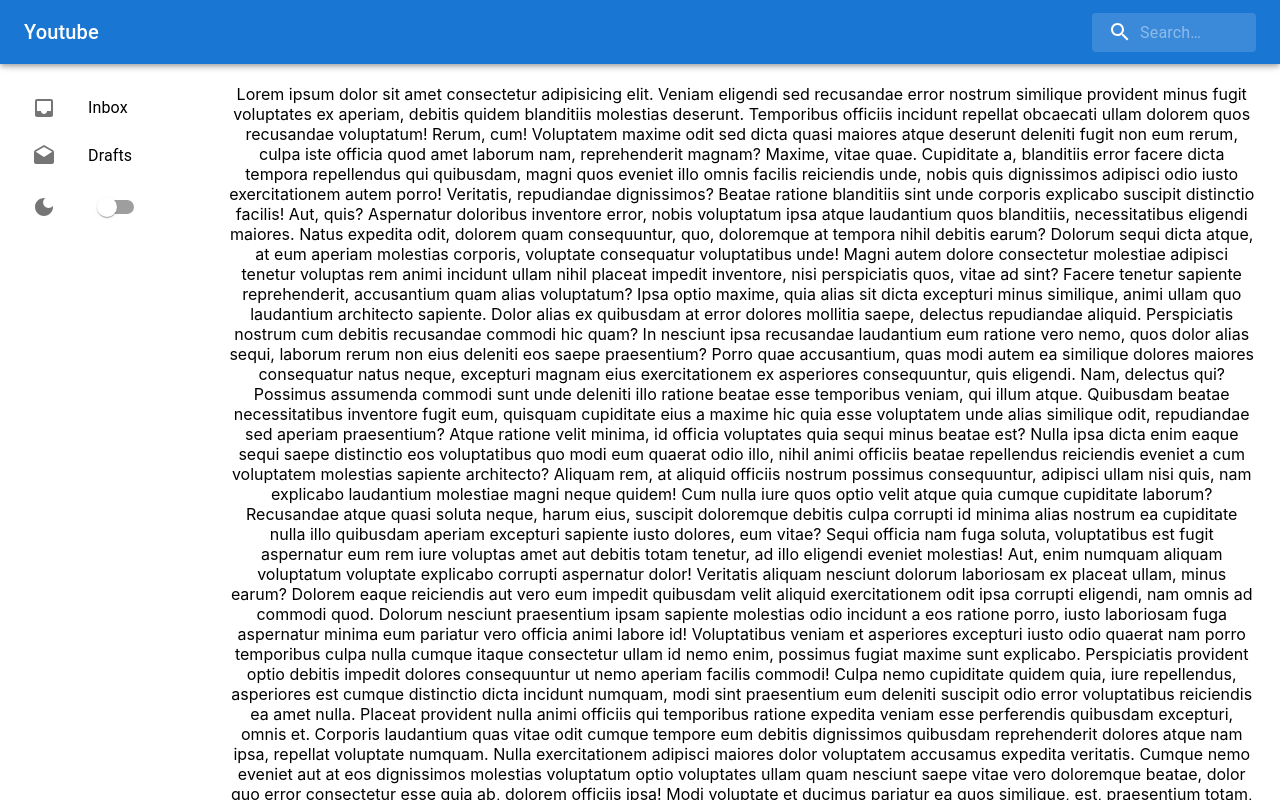
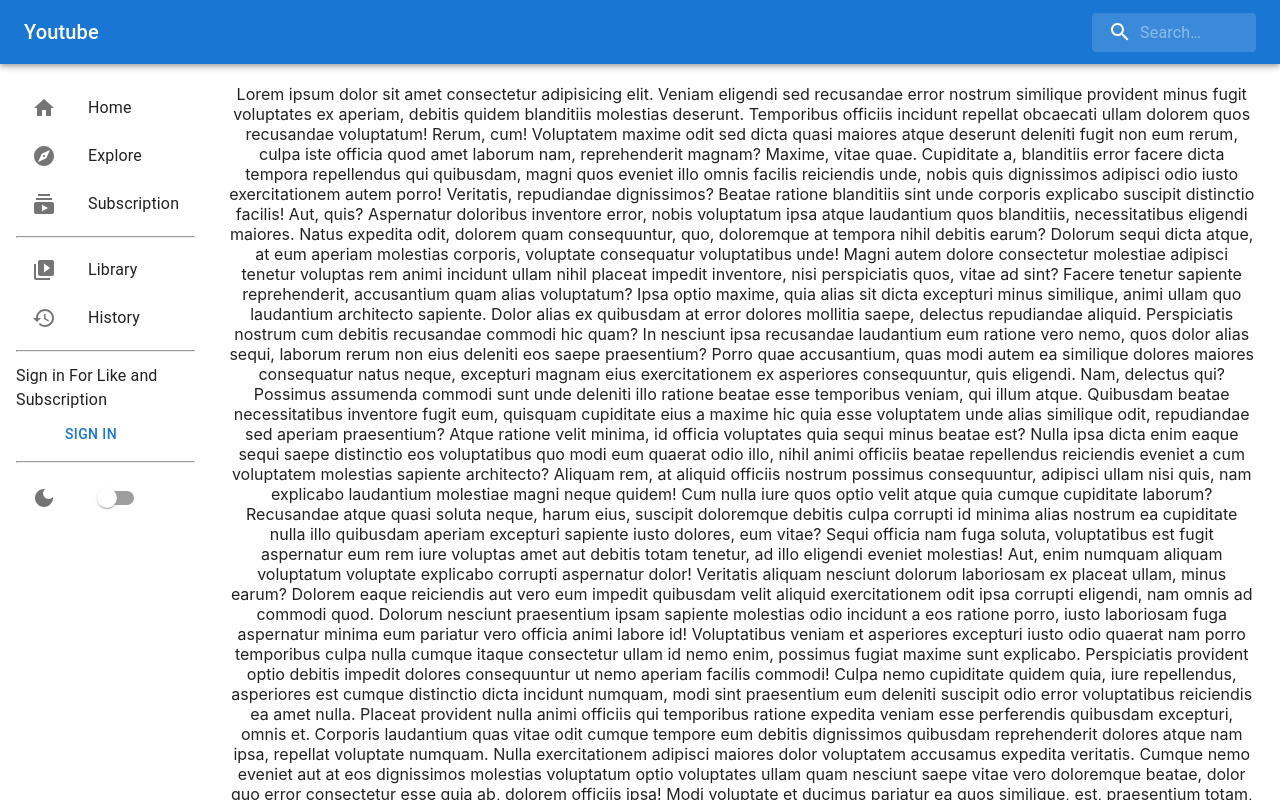
Before and after one commit to amaz11/youtube_clone, a React (Create React App) app: page / in a window 1280 px wide. Shown: the top 800 px of the page. Built offline with nearby package versions, Linux system fonts and the light colour scheme.

Commit message:
dark theme

```diff
--- a/src/App.js
+++ b/src/App.js
@@ -1,18 +1,30 @@
+import { Box, createTheme, ThemeProvider } from "@mui/material";
+import { useState } from "react";
 import "./App.css";
 import Navbar from "./components/navbar/Navbar";
 import Sidebar from "./components/sidebar/Sidebar";
 import VideoTube from "./components/videoTube/VideoTube";
 
 function App() {
+  const [mode, setMode] = useState("light");
+  const darkTheme = createTheme({
+    palette: {
+      mode: mode,
+    },
+  });
   return (
+    <ThemeProvider theme={darkTheme}>
+      <Box bgcolor={"background.default"} color={"text.primary"}>
         <div className="App">
           <Navbar />
           <div className="gapContain" />
           <div className="container">
-        <Sidebar />
+            <Sidebar setMode={setMode} mode={mode} />
             <VideoTube />
           </div>
         </div>
+      </Box>
+    </ThemeProvider>
   );
 }
 
--- a/src/components/sidebar/Sidebar.js
+++ b/src/components/sidebar/Sidebar.js
@@ -1,5 +1,6 @@
 import {
   Box,
+  Button,
   List,
   ListItem,
   ListItemButton,
@@ -7,8 +8,11 @@ import {
   ListItemText,
   Switch,
 } from "@mui/material";
-import InboxIcon from "@mui/icons-material/Inbox";
-import DraftsIcon from "@mui/icons-material/Drafts";
+import HomeIcon from "@mui/icons-material/Home";
+import ExploreIcon from "@mui/icons-material/Explore";
+import SubscriptionsIcon from "@mui/icons-material/Subscriptions";
+import VideoLibraryIcon from "@mui/icons-material/VideoLibrary";
+import HistoryIcon from "@mui/icons-material/History";
 import DarkModeIcon from "@mui/icons-material/DarkMode";
 import React from "react";
 
@@ -26,19 +30,58 @@ const Sidebar = ({ setMode, mode }) => {
           <ListItem disablePadding>
             <ListItemButton>
               <ListItemIcon>
-                <InboxIcon />
+                <HomeIcon />
               </ListItemIcon>
-              <ListItemText primary="Inbox" />
+              <ListItemText primary="Home" />
             </ListItemButton>
           </ListItem>
           <ListItem disablePadding>
             <ListItemButton>
               <ListItemIcon>
-                <DraftsIcon />
+                <ExploreIcon />
               </ListItemIcon>
-              <ListItemText primary="Drafts" />
+              <ListItemText primary="Explore" />
             </ListItemButton>
           </ListItem>
+          <ListItem disablePadding>
+            <ListItemButton>
+              <ListItemIcon>
+                <SubscriptionsIcon />
+              </ListItemIcon>
+              <ListItemText primary="Subscription" />
+            </ListItemButton>
+          </ListItem>
+          <hr />
+          <ListItem disablePadding>
+            <ListItemButton>
+              <ListItemIcon>
+                <VideoLibraryIcon />
+              </ListItemIcon>
+              <ListItemText primary="Library" />
+            </ListItemButton>
+          </ListItem>
+          <ListItem disablePadding>
+            <ListItemButton>
+              <ListItemIcon>
+                <HistoryIcon />
+              </ListItemIcon>
+              <ListItemText primary="History" />
+            </ListItemButton>
+          </ListItem>
+          <hr />
+          <ListItem
+            sx={{
+              display: "flex",
+              flexDirection: "column",
+              // padding: "5px",
+              width: "150px",
+            }}
+            disablePadding
+          >
+            <ListItemText primary="Sign in For Like and Subscription" />
+            <Button>Sign in</Button>
+          </ListItem>
+          <hr />
           <ListItem disablePadding>
             <ListItemButton>
               <ListItemIcon>
```
Lines whose indentation alone changed are shown as unchanged.
